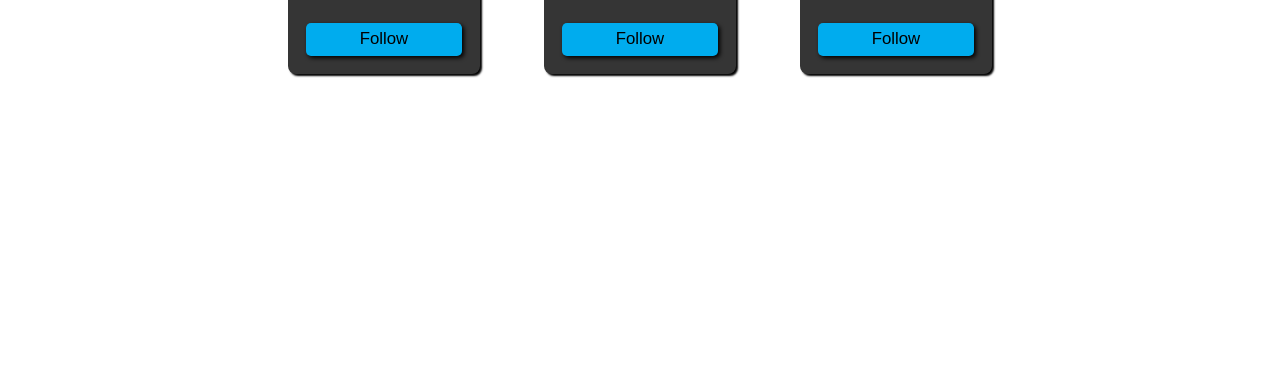
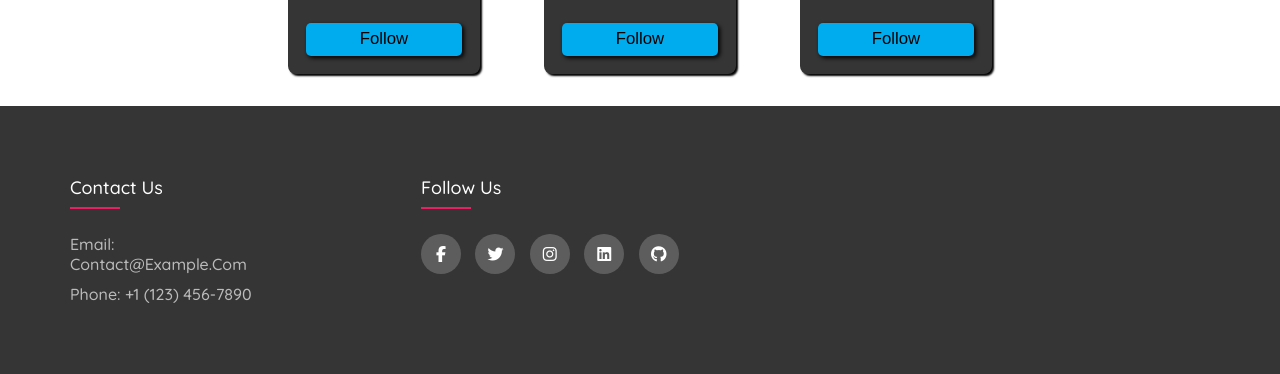
Before and after one commit to pushkaraj2007/TechCreators, a website: page index.html in a window 1280 px wide. Shown: the part 4679-5053 px from the top of the page. Before the commit the page ends 4785 px from the top, so only its background shows below. Drawn offline with Linux system fonts and the light colour scheme.

Commit message:
issue #95 addressed

```diff
--- a/index.html
+++ b/index.html
@@ -8,6 +8,7 @@
   <title>Tech Creators — Best tech twitter creators, across the world.</title>
   <link rel="icon" type="image/png" sizes="192x192" href="assets/favicon.png">
   <link rel="stylesheet" href="styles/index.css" />
+  <link rel="stylesheet" type="text/css" href="https://cdnjs.cloudflare.com/ajax/libs/font-awesome/6.4.2/css/all.min.css">
   <script src="https://kit.fontawesome.com/9bd09bfeae.js" crossorigin="anonymous"></script>
 </head>
 
@@ -45,6 +46,33 @@
       <p>No profile to show</p>
     </div>
   </div>
+
+  <footer class="footer">
+    <div class="footer-container">
+      <div class="row">
+        <!-- Add a "Contact Us" section here -->
+        <div class="footer-col">
+          <h4>Contact Us</h4>
+          <ul>
+            <li><p>Email: <a href="https://mail.google.com/mail/?view=cm&fs=1&to=contact@example.com">contact@example.com</a></p></li>
+            <li><p>Phone: +1 (123) 456-7890</p></li>
+          </ul>
+        </div>
+
+        <div class="footer-col">
+          <h4>Follow Us</h4>
+          <div class="social-links">
+            <a href="#"><i class="fab fa-facebook-f"></i></a>
+            <a href="#"><i class="fab fa-twitter"></i></a>
+            <a href="#"><i class="fab fa-instagram"></i></a>
+            <a href="#"><i class="fab fa-linkedin"></i></a>
+            <a href="#"><i class="fab fa-github"></i></a>
+          </div>
+        </div>
+      </div>
+    </div>
+  </footer>
+
   <script src="scripts/app.js"></script>
 </body>
 
--- a/styles/index.css
+++ b/styles/index.css
@@ -251,8 +251,113 @@ nav {
   width: 8px;
 }
 
-
-
 ::-webkit-scrollbar-thumb {
   background: #A0A0A0;
 }
+
+.footer{
+  background-color: #353535;
+  padding: 70px 0;
+}
+
+.footer-container{
+  max-width: 1170px;
+  margin: auto;
+}
+
+.row{
+  display: flex;
+  flex-wrap: wrap;
+}
+
+.footer-col{
+  width: 30%;
+  padding: 0 15px;
+}
+
+.footer-col h4{
+  font-size: 18px;
+  color: #ffffff;
+  text-transform: capitalize;
+  margin-bottom: 35px;
+  font-weight: 500;
+  position: relative;
+}
+
+.footer-col h4::before{
+  content: '';
+  position: absolute;
+  left: 0;
+  bottom: -10px;
+  background-color: #e91e63;
+  height: 2px;
+  box-sizing: border-box;
+  width: 50px;
+}
+
+ul{
+  list-style: none;
+}
+
+.footer-col ul li:not(:last-child){
+  margin-bottom: 10px;
+}
+
+.footer-col ul li p{
+  font-size: 16px;
+  text-transform: capitalize;
+  color: #ffffff;
+  text-decoration: none;
+  font-weight: 300;
+  color: #bbbbbb;
+  display: block;
+  transition: all 0.3s ease;
+}
+
+.footer-col ul li p a{
+  font-size: 16px;
+  text-transform: capitalize;
+  color: #ffffff;
+  text-decoration: none;
+  font-weight: 300;
+  color: #bbbbbb;
+  display: block;
+  transition: all 0.3s ease;
+}
+
+.footer-col ul li p:hover{
+  color: #ffffff;
+  padding-left: 8px;
+}
+
+.footer-col .social-links a{
+  display: inline-block;
+  height: 40px;
+  width: 40px;
+  background-color: rgba(255, 255, 255, 0.2);
+  margin: 0 10px 10px 0;
+  text-align: center;
+  line-height: 40px;
+  border-radius: 50%;
+  color: #ffffff;
+  transition: all 0.5s ease;
+}
+
+.footer-col .social-links a:hover{
+  color: #24262b;
+  background-color: #ffffff;
+}
+
+@media(max-width: 767px) {
+  .footer-col{
+    width: 50%;
+    margin-bottom: 30px;
+  }
+}
+
+@media(max-width: 574px) {
+  .footer-col{
+    width: 100%;
+    margin-left: 20px;
+  }
+}
```
